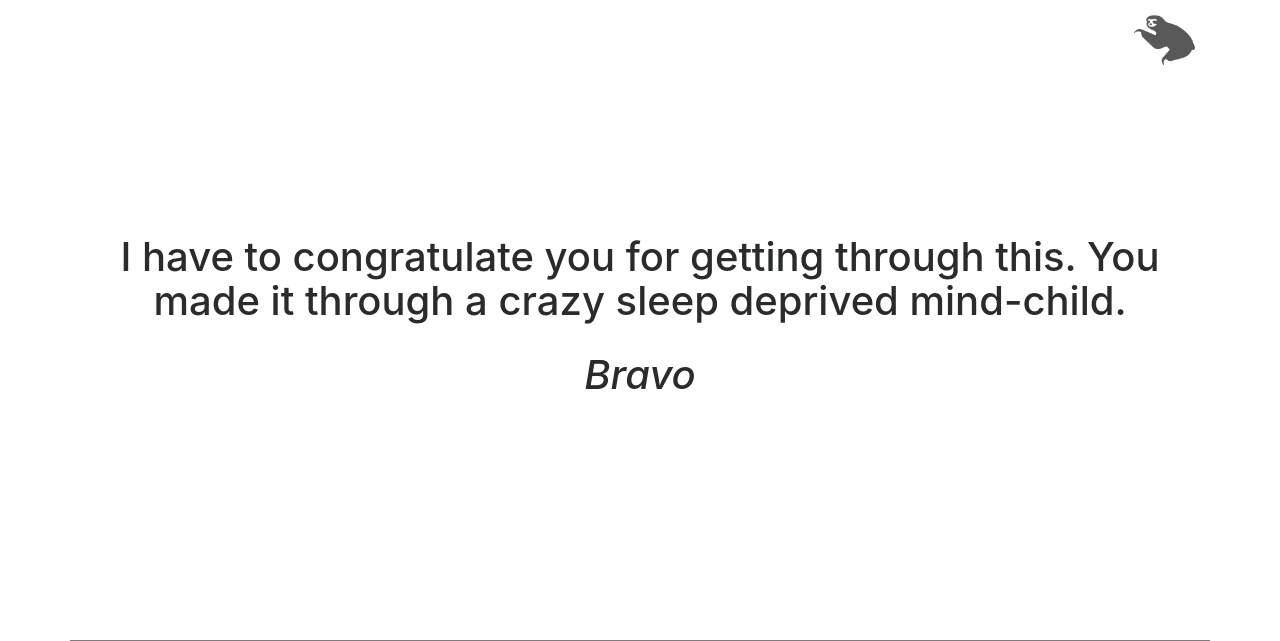
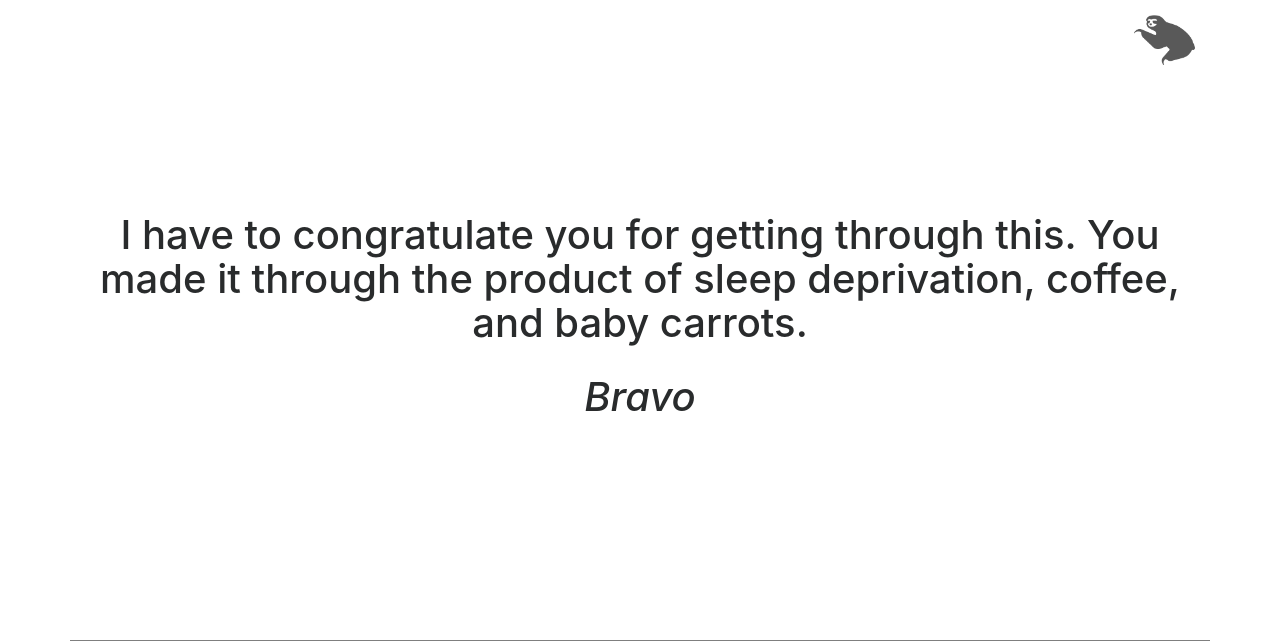
Before and after one commit to elongton/bachelorette, a Django app: page /thanks/ in a window 1280 px wide. Shown: the top 641 px of the page. Run offline with Django 3.2, Linux system fonts and the light colour scheme; some libraries are stand-ins or nearby versions.

Commit message:
updated the thanks page

```diff
--- a/templates/questions/thanks.html
+++ b/templates/questions/thanks.html
@@ -14,7 +14,7 @@
 
 
         <div class="table_child text-center">
-            <h1 style="margin-bottom: 30px;" >I have to congratulate you for getting through this.  You made it through a crazy sleep deprived mind-child. </h1>
+            <h1 style="margin-bottom: 30px;" >I have to congratulate you for getting through this.  You made it through the product of sleep deprivation, coffee, and baby carrots. </h1>
             <h1><i>Bravo</i></h1>
 
         </div> <!--middle aligned stuff -->
```
